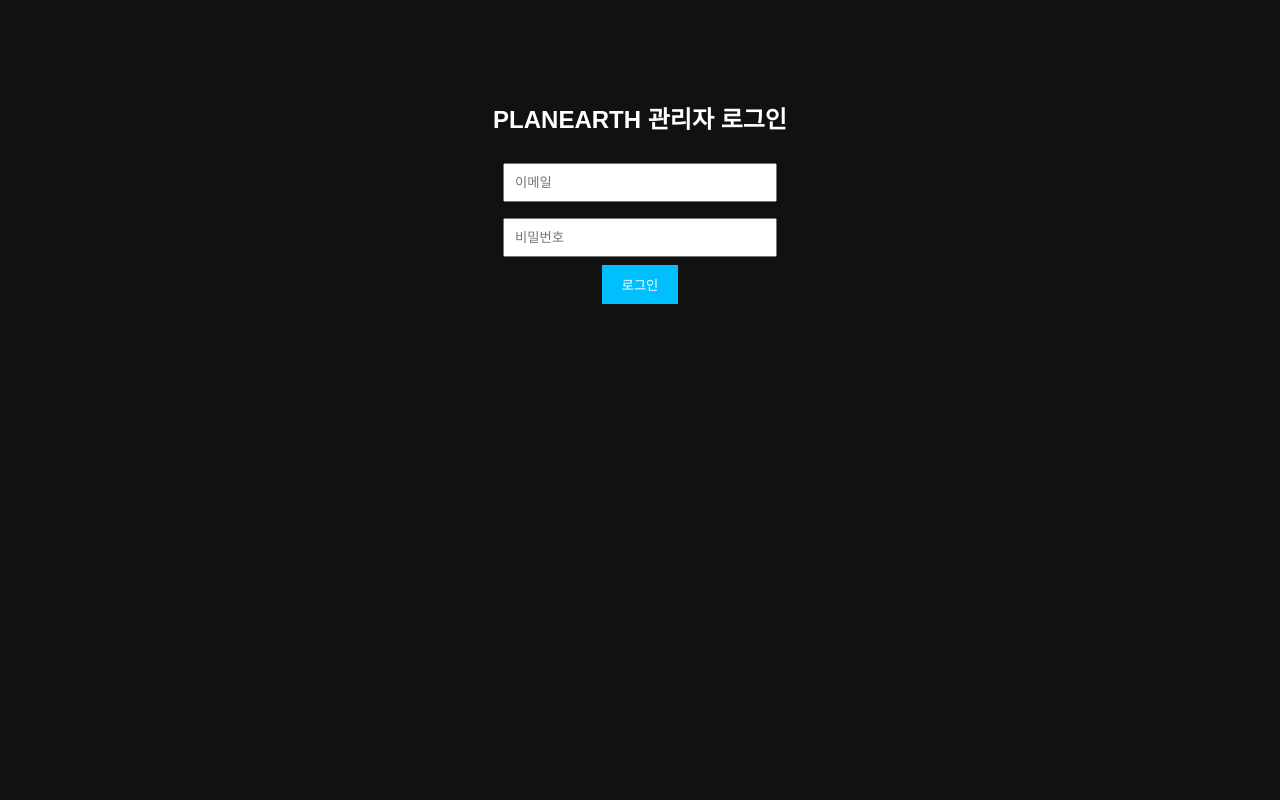
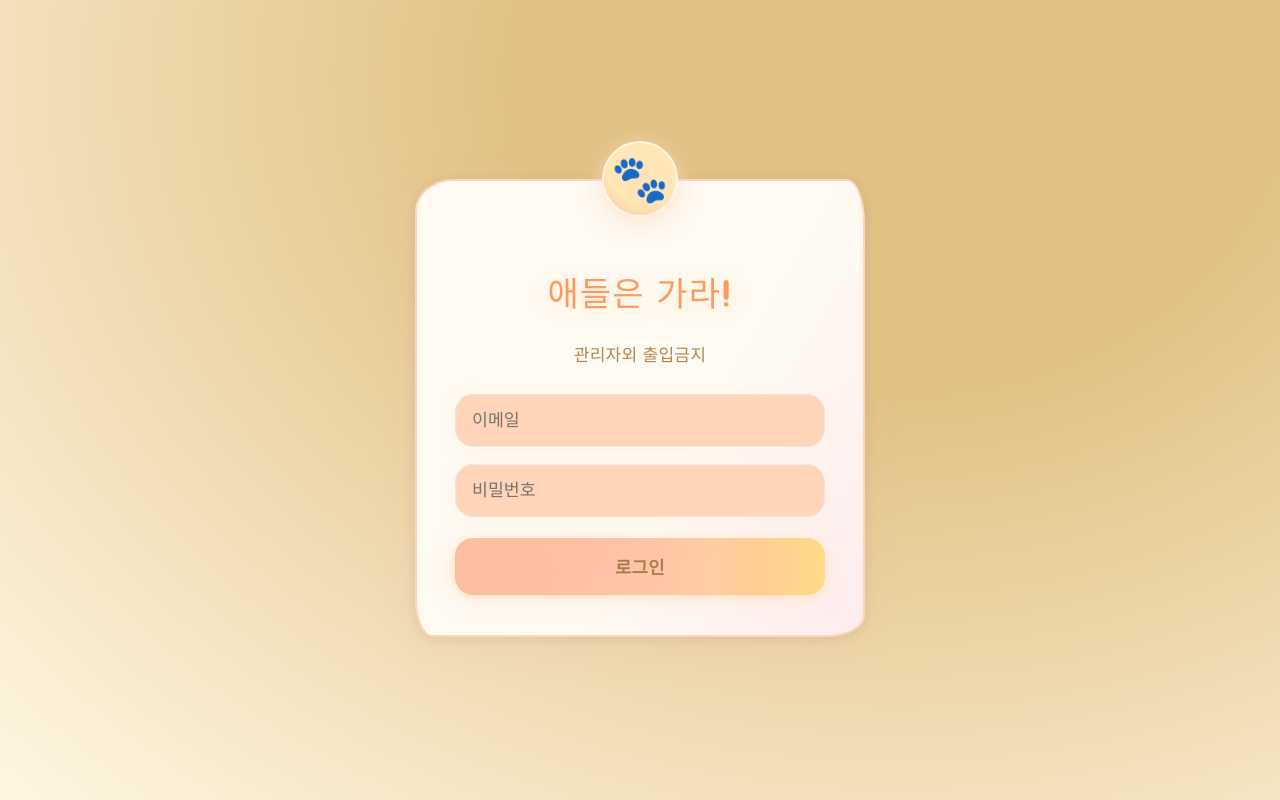
Before and after one commit to daehaksalja/PlanEarthBoksa, a website: page login.html in a window 1280 px wide. Drawn offline with nearby package versions, Linux system fonts and the light colour scheme.

Commit message:
로그인

```diff
--- a/login.html
+++ b/login.html
@@ -1,40 +1,163 @@
-<!-- login.html -->
 <!DOCTYPE html>
 <html lang="ko">
 <head>
   <meta charset="UTF-8" />
-  <title>로그인</title>
+  <title>플랜어스 로그인</title>
+  <link href="https://fonts.googleapis.com/css2?family=Jua&family=Nanum+Gothic:wght@700&display=swap" rel="stylesheet">
   <style>
     body {
-      font-family: sans-serif;
-      background: #111;
-      color: #fff;
-      text-align: center;
-      margin-top: 100px;
+      margin: 0;
+      padding: 0;
+      min-height: 100vh;
+      background: radial-gradient(ellipse at 70% 10%, #e1c284 30%, #fff7e3 100%);
+      font-family: 'Nanum Gothic', 'Jua', Arial, sans-serif;
+      display: flex;
+      justify-content: center;
+      align-items: center;
+      box-sizing: border-box;
     }
-    input {
-      margin: 8px;
-      padding: 10px;
-      width: 250px;
+    .login-container {
+      background: linear-gradient(120deg, #fffaf2 60%, #ffe5ed 120%);
+      border-radius: 38px 18px 38px 18px / 32px 44px 22px 36px;
+      box-shadow: 0 8px 40px 0 rgba(243,181,169,0.22), 0 2px 12px 0 rgba(0,0,0,0.09);
+      padding: 52px 38px 40px 38px;
+      width: 370px;
+      max-width: 95vw;
+      display: flex;
+      flex-direction: column;
+      align-items: center;
+      gap: 24px;
+      margin-top: 15px;
+      border: 2.3px solid #ffd5c0;
+      position: relative;
+      overflow: visible;
+      animation: upFade 1.3s cubic-bezier(.51,1.8,.59,.81);
     }
-    button {
-      padding: 10px 20px;
-      background: #00bfff;
+    @keyframes upFade {
+      0% { opacity: 0; transform: translateY(50px) scale(0.93);}
+      80% { opacity: 1; }
+      100% { opacity: 1; transform: translateY(0) scale(1);}
+    }
+    .dog-face {
+      width: 72px;
+      height: 72px;
+      border-radius: 50%;
+      background: radial-gradient(circle at 60% 30%, #ffe7b8 60%, #f7c49d 100%);
+      box-shadow: 0 4px 24px 0 #fadac2c4;
+      position: absolute;
+      top: -40px;
+      left: 50%;
+      transform: translateX(-50%);
+      display: flex;
+      align-items: center;
+      justify-content: center;
+      z-index: 3;
+      border: 2.5px solid #fff4e3;
+      overflow: hidden;
+    }
+    .dog-emoji {
+      font-size: 2.9rem;
+      filter: drop-shadow(0 2px 8px #ffbe9f3a);
+      user-select: none;
+    }
+    .login-title {
+      font-size: 2.12rem;
+      color: #fa9c60;
+      letter-spacing: 1.3px;
+      font-family: 'Jua', Arial, sans-serif;
+      margin-top: 34px;
+      text-shadow: 0 3px 16px #ffe7c7cc;
+    }
+    .login-desc {
+      font-size: 1.07rem;
+      color: #b78450;
+      margin-bottom: 4px;
+      letter-spacing: 0.2px;
+      font-family: 'Nanum Gothic', Arial, sans-serif;
+    }
+    .login-form {
+      width: 100%;
+      display: flex;
+      flex-direction: column;
+      gap: 17px;
+    }
+    .login-form input {
+      background: #ffd4b9;
+      border: 1.7px solid #e7e7e7;
+      border-radius: 18px;
+      padding: 15px 16px;
+      font-size: 1.08rem;
+      color: #b27e55;
+      outline: none;
+      transition: border-color 0.18s, box-shadow 0.22s;
+      box-shadow: 0 2px 14px 0 #ffe1ca44;
+    }
+    .login-form input:focus {
+      border-color: #ffbd83;
+      box-shadow: 0 0 8px 0 #ffe0a655;
+      background: #ffd4b9;
+    }
+    .login-form button {
+      margin-top: 4px;
+      padding: 15px 0;
+      background: linear-gradient(93deg, #ffbe9f 55%, #ffe67d 120%);
+      color: #9e6e3e;
       border: none;
-      color: white;
+      border-radius: 18px;
+      font-size: 1.11rem;
+      font-weight: bold;
       cursor: pointer;
+      box-shadow: 0 3px 20px #ffe0bb90, 0 2px 6px #ffe6c9;
+      letter-spacing: 0.4px;
+      transition: background 0.19s, color 0.19s, transform 0.11s;
+      font-family: 'Jua', Arial, sans-serif;
+      position: relative;
+      overflow: hidden;
+    }
+    .login-form button:hover {
+      background: linear-gradient(93deg, #ffcfb7 40%, #fff2a7 120%);
+      color: #d79258;
+      transform: translateY(-1.5px) scale(1.03);
+      box-shadow: 0 7px 30px #ffdfa855;
+    }
+    .login-form button::after {
+      content: '';
+      display: block;
+      position: absolute;
+      left: 25%;
+      top: -55%;
+      width: 50%;
+      height: 220%;
+      background: linear-gradient(120deg, #ffffff30 20%, #ffedd2cc 80%);
+      opacity: 0.25;
+      filter: blur(14px);
+      z-index: 2;
+      pointer-events: none;
+      border-radius: 30%;
+      transition: opacity 0.19s;
+    }
+    .login-form button:hover::after {
+      opacity: 0.45;
+    }
+    @media (max-width: 500px) {
+      .login-container { width: 98vw; padding: 24vw 2vw 8vw 2vw; }
+      .login-title { font-size: 1.45rem; }
+      .dog-face { width: 54px; height: 54px; top: -29px;}
     }
   </style>
+  <script src="https://cdn.jsdelivr.net/npm/@supabase/supabase-js"></script>
 </head>
 <body>
-  <h2>PLANEARTH 관리자 로그인</h2>
-  <form id="login-form">
-    <input type="email" id="email" placeholder="이메일" required /><br />
-    <input type="password" id="password" placeholder="비밀번호" required /><br />
-    <button type="submit">로그인</button>
-  </form>
-
-  <!-- login.js 파일을 불러옴 -->
+  <div class="login-container">
+    <div class="dog-face"><span class="dog-emoji">🐾</span></div>
+    <div class="login-title">애들은 가라!</div>
+    <div class="login-desc">관리자외 출입금지</div>
+    <form id="login-form" class="login-form">
+      <input type="email" id="email" placeholder="이메일" autocomplete="username" required />
+      <input type="password" id="password" placeholder="비밀번호" autocomplete="current-password" required />
+      <button type="submit">로그인</button>
+    </form>
+  </div>
   <script src="login.js"></script>
 </body>
 </html>
--- a/login.js
+++ b/login.js
@@ -1,4 +1,7 @@
-// login.js
+const SUPABASE_URL = "https://feprvneoartflrnmefxz.supabase.co";
+const SUPABASE_ANON_KEY = "sb_publishable_LW3f112nFPSSUUNvrXl19A__y73y2DE";
+const supabase = window.supabase.createClient(SUPABASE_URL, SUPABASE_ANON_KEY);
+
 document.getElementById('login-form').addEventListener('submit', async (e) => {
   e.preventDefault();
 
@@ -6,15 +9,19 @@
   const password = document.getElementById('password').value;
 
   try {
-    const res = await fetch('https://login.jmlee710000.workers.dev/login-auth', {
-      method: 'POST',
-      headers: { 'Content-Type': 'application/json' },
-      body: JSON.stringify({ email, password })
+    const { data, error } = await supabase.auth.signInWithPassword({
+      email,
+      password,
     });
 
-    const result = await res.text();
-    alert(result); // 결과 메시지를 화면에 표시
-  } catch (error) {
+    if (error) {
+      alert("로그인 실패! " + error.message);
+      return;
+    }
+
+    // 로그인 성공 시 관리자 대시보드로 이동
+    window.location.href = "admin-dashboard.html";
+  } catch (err) {
     alert('로그인 처리 중 오류가 발생했습니다.');
   }
 });
```
Also changed, not shown: admin-dashboard.html (added, +85 -0 lines).
